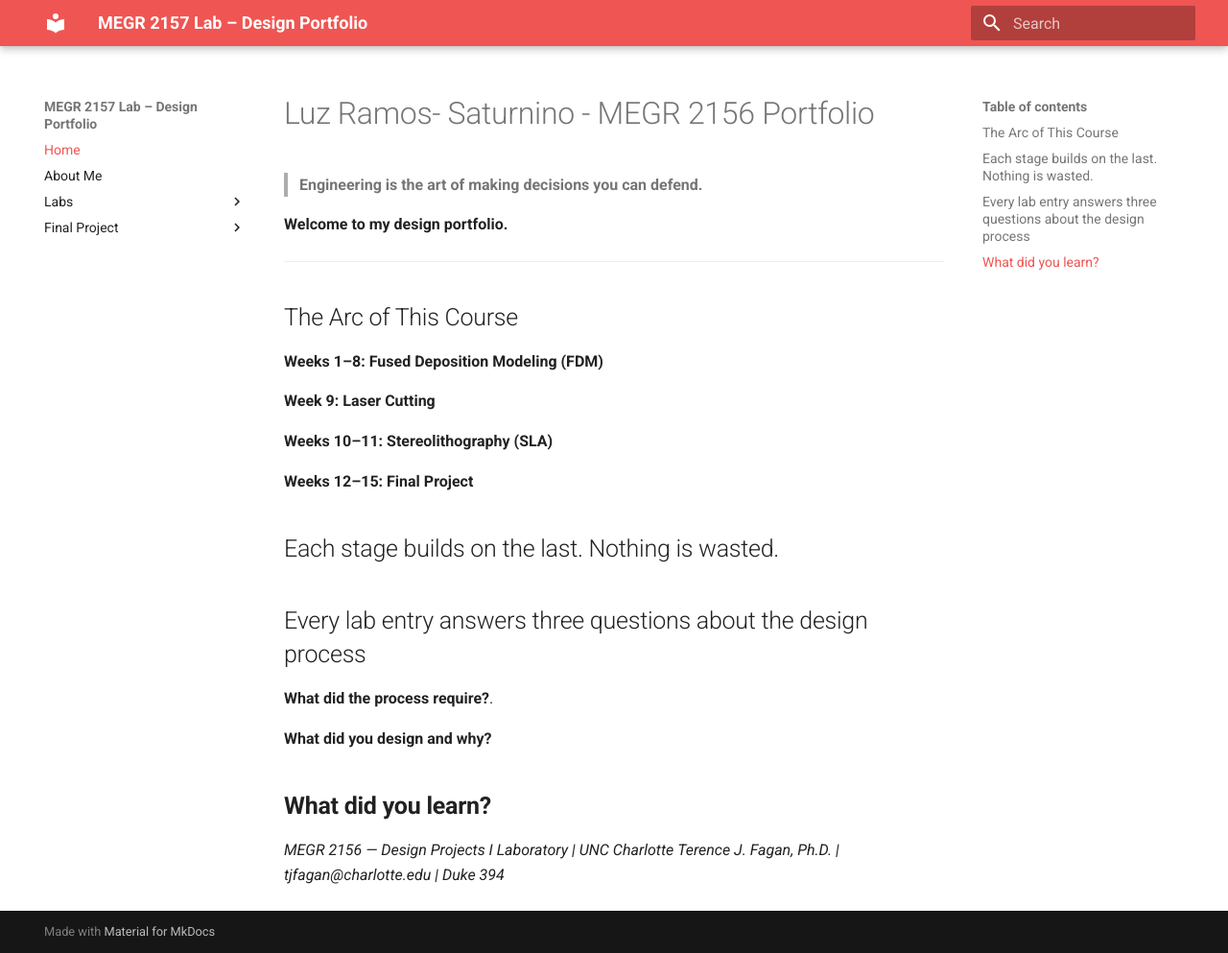
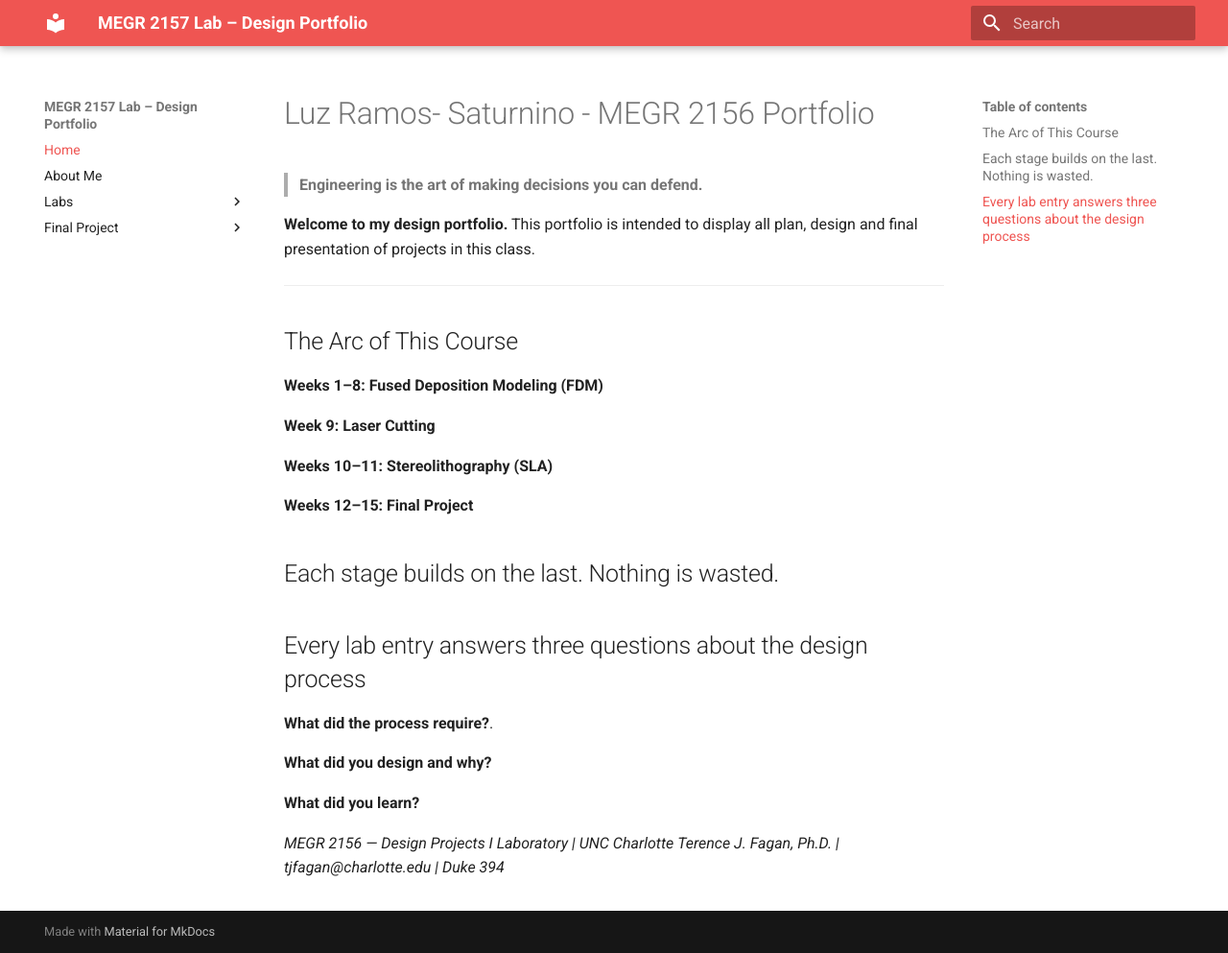
Before and after one commit to lramossa/Luz-Ramos-Saturnino-Portfolio, an MkDocs documentation site: the page built from docs/index.md, in a window 1280 px wide and 993 px high. Shown: the whole window at 96% size. Built offline with MkDocs 1.6.1 and Material for MkDocs 9.7.7, drawn with Linux system fonts in a browser that asks for light colours.

Commit message:
Enhance portfolio introduction with project details
Added a brief introduction to the portfolio's purpose.

```diff
--- a/docs/index.md
+++ b/docs/index.md
@@ -3,7 +3,7 @@
 > **Engineering is the art of making decisions you can defend.**
 
 **Welcome to my design portfolio.**
-
+This portfolio is intended to display all plan, design and final presentation of projects in this class.
 
 ---
 
@@ -27,7 +27,6 @@ Each stage builds on the last. Nothing is wasted.
 **What did you design and why?**
 
 **What did you learn?**
----
 
 *MEGR 2156 — Design Projects I Laboratory | UNC Charlotte*
 *Terence J. Fagan, Ph.D. | tjfagan@charlotte.edu | Duke 394*
```
